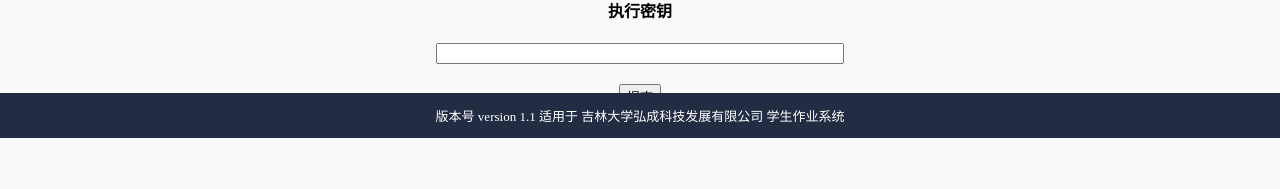
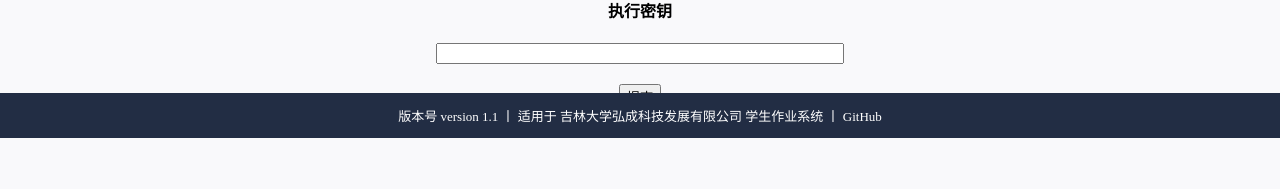
Before and after one commit to FantWings/jlu-exam_react, a Flask app: page / in a window 1280 px wide. Shown: the part 662-851 px from the top of the page. Run offline with Flask 2, Linux system fonts and the light colour scheme.

Commit message:
更新页脚

```diff
--- a/templates/index.html
+++ b/templates/index.html
@@ -25,7 +25,7 @@
         <input type="submit" value="提交" />
       </form>
     </div>
-    <footer><p>版本号 version 1.1   适用于 吉林大学弘成科技发展有限公司 学生作业系统</p></footer></footer>
+    <footer><p>版本号 version 1.1 丨 适用于 吉林大学弘成科技发展有限公司 学生作业系统 丨 <a href="https://github.com/FantWings/jlu_homework_helper" target="_blank" style="color: #FFF;">GitHub</a></p></footer>
   </body>
   <script src="https://ajax.aspnetcdn.com/ajax/jQuery/jquery-3.5.1.min.js"></script>
   <script src="{{ url_for('static', filename='text_area.js') }}"></script>
--- a/templates/resaults.html
+++ b/templates/resaults.html
@@ -95,6 +95,6 @@
         {% endfor %}
       {% endif %}
     </div>
-    <footer><p>版本号 version 1.1   适用于 吉林大学弘成科技发展有限公司 学生作业系统</p></footer></footer>
+    <footer><p>版本号 version 1.1 丨 适用于 吉林大学弘成科技发展有限公司 学生作业系统 丨 <a href="https://github.com/FantWings/jlu_homework_helper" target="_blank" style="color: #FFF;">GitHub</a></p></footer>
   </body>
 </html>
```
